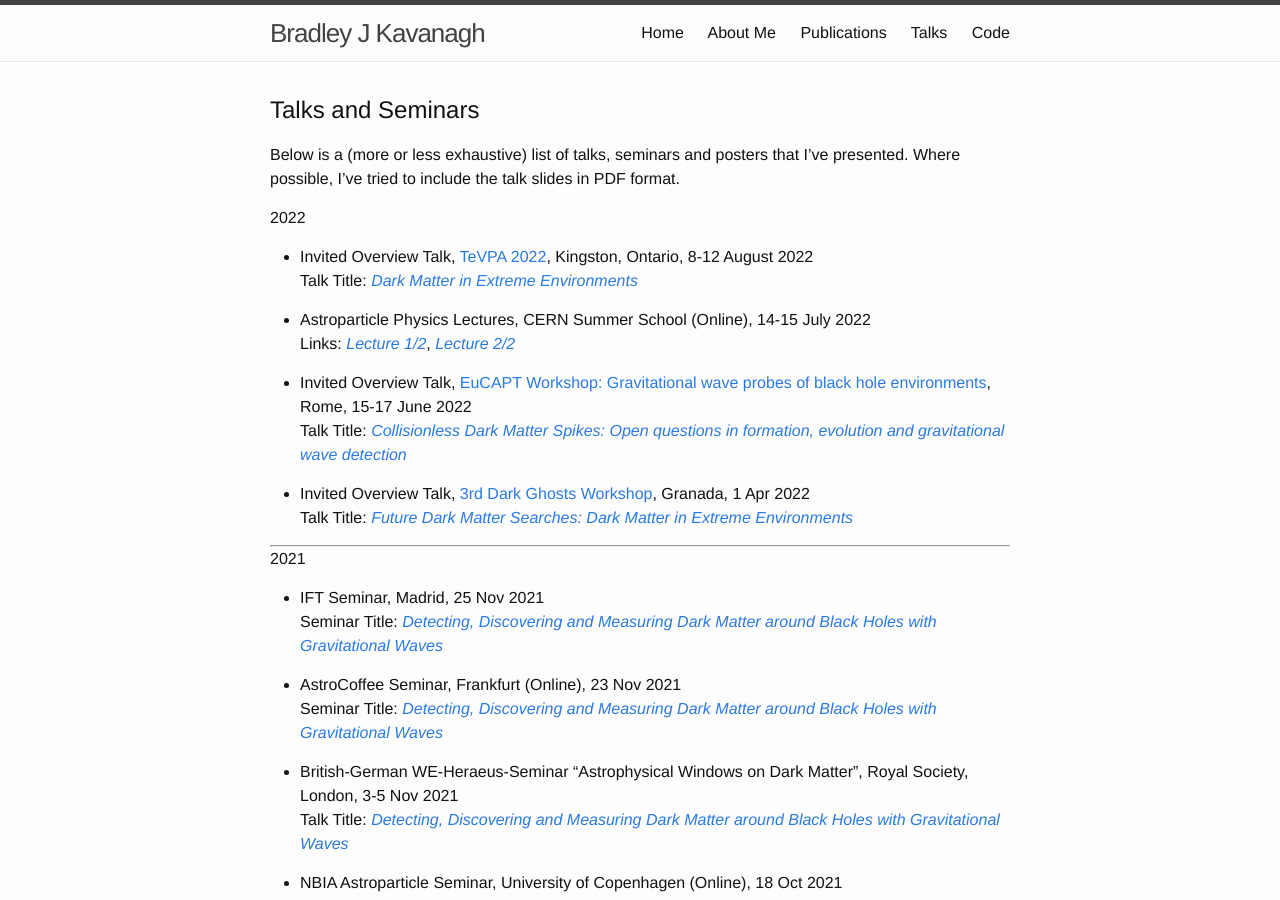
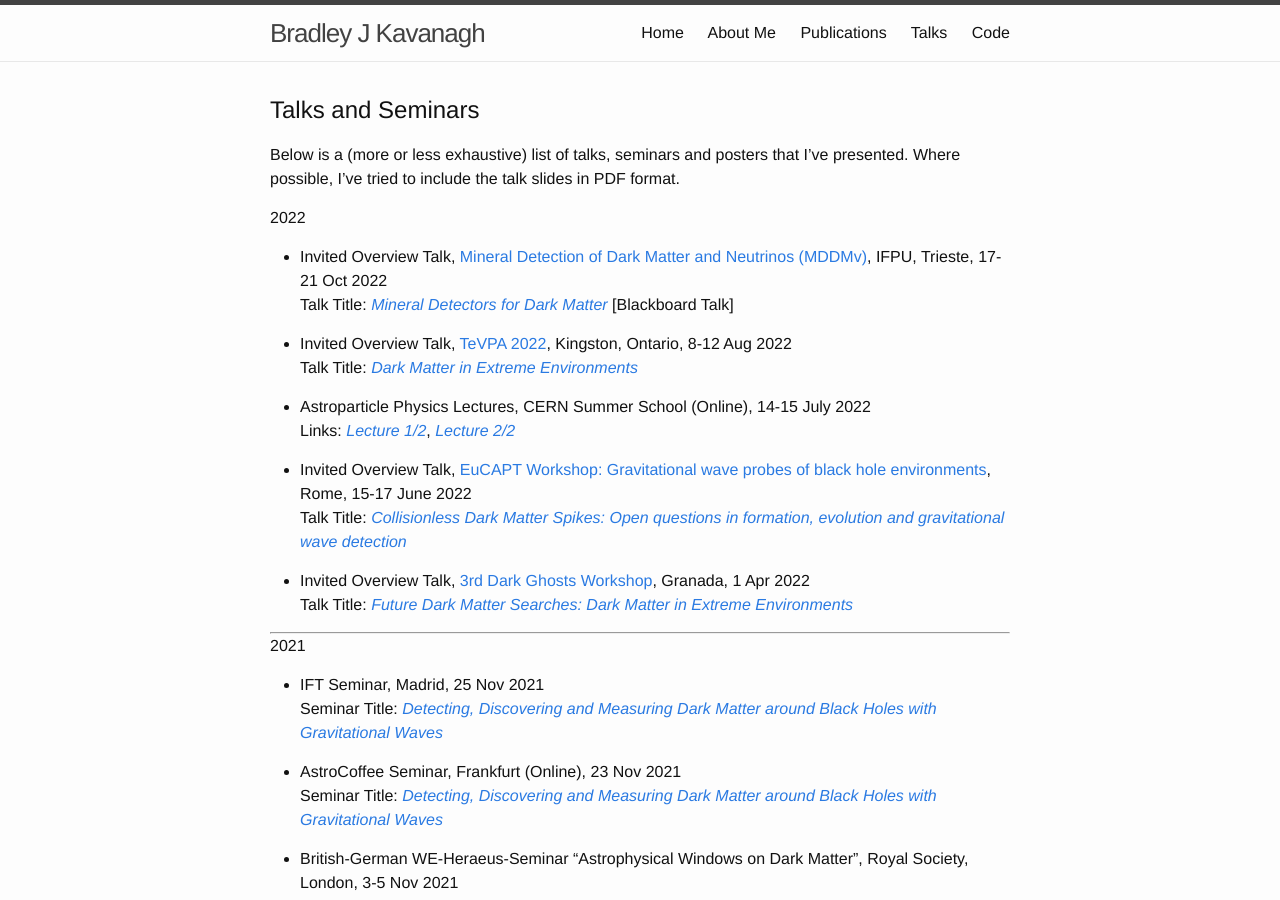
Before and after one commit to bradkav/bradkav.github.io, a Jekyll site: the page built from talks.md, in a window 1280 px wide and 900 px high. Built offline with Jekyll 4.4.1, drawn with Linux system fonts in a browser that asks for light colours.

Commit message:
Added MDDMv talk

```diff
--- a/talks.md
+++ b/talks.md
@@ -11,7 +11,10 @@ Below is a (more or less exhaustive) list of talks, seminars and posters that I'
 
 #### 2022
 
-- Invited Overview Talk, [TeVPA 2022](https://indico.cern.ch/event/1082486/), Kingston, Ontario, 8-12 August 2022
+- Invited Overview Talk, [Mineral Detection of Dark Matter and Neutrinos (MDDMv)](https://www.ifpu.it/?page_id=2810), IFPU, Trieste, 17-21 Oct 2022
+Talk Title: [*Mineral Detectors for Dark Matter*](/assets/slides/KAVANAGH_MDDMv_Trieste_Oct2022.pdf) [Blackboard Talk]
+
+- Invited Overview Talk, [TeVPA 2022](https://indico.cern.ch/event/1082486/), Kingston, Ontario, 8-12 Aug 2022
 Talk Title: [*Dark Matter in Extreme Environments*](/assets/slides/KAVANAGH-TeVPA_2022.pdf)
 
 - Astroparticle Physics Lectures, CERN Summer School (Online), 14-15 July 2022
```
Also changed, not shown: 1 other file.
